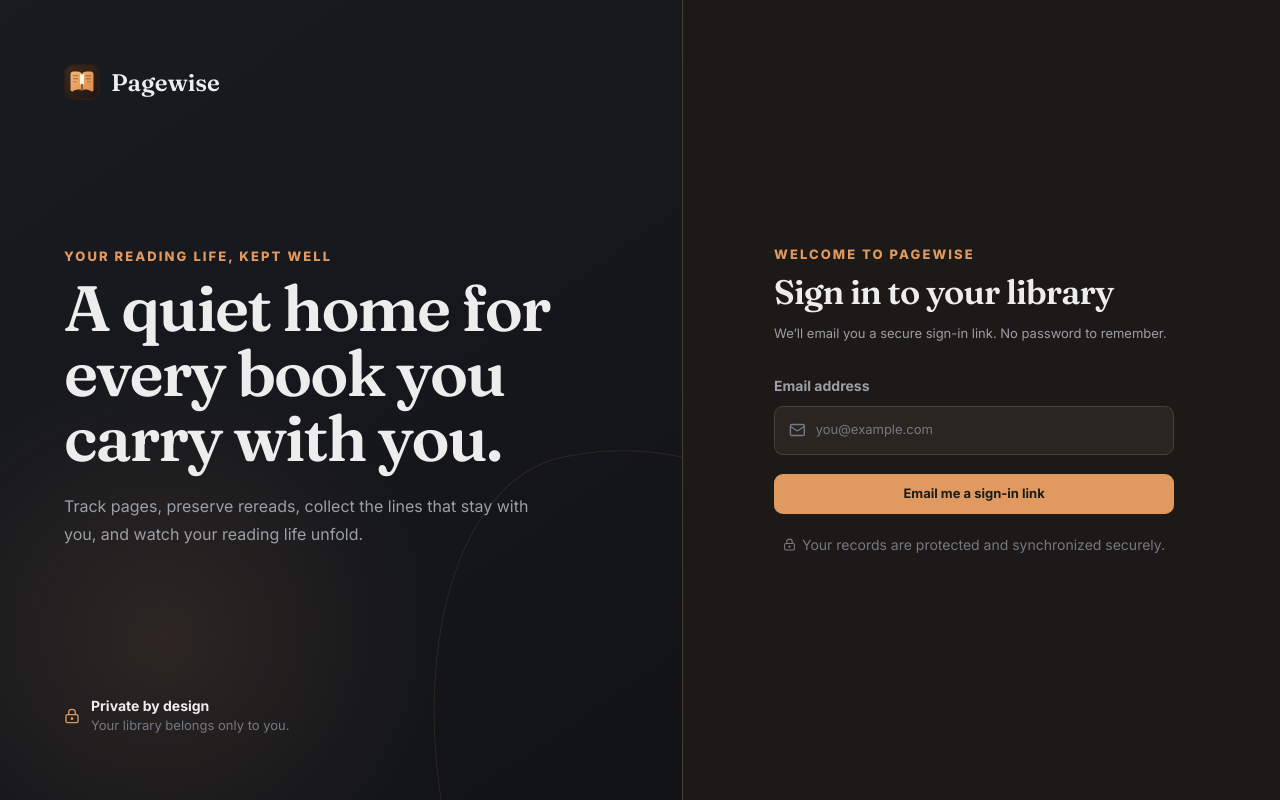
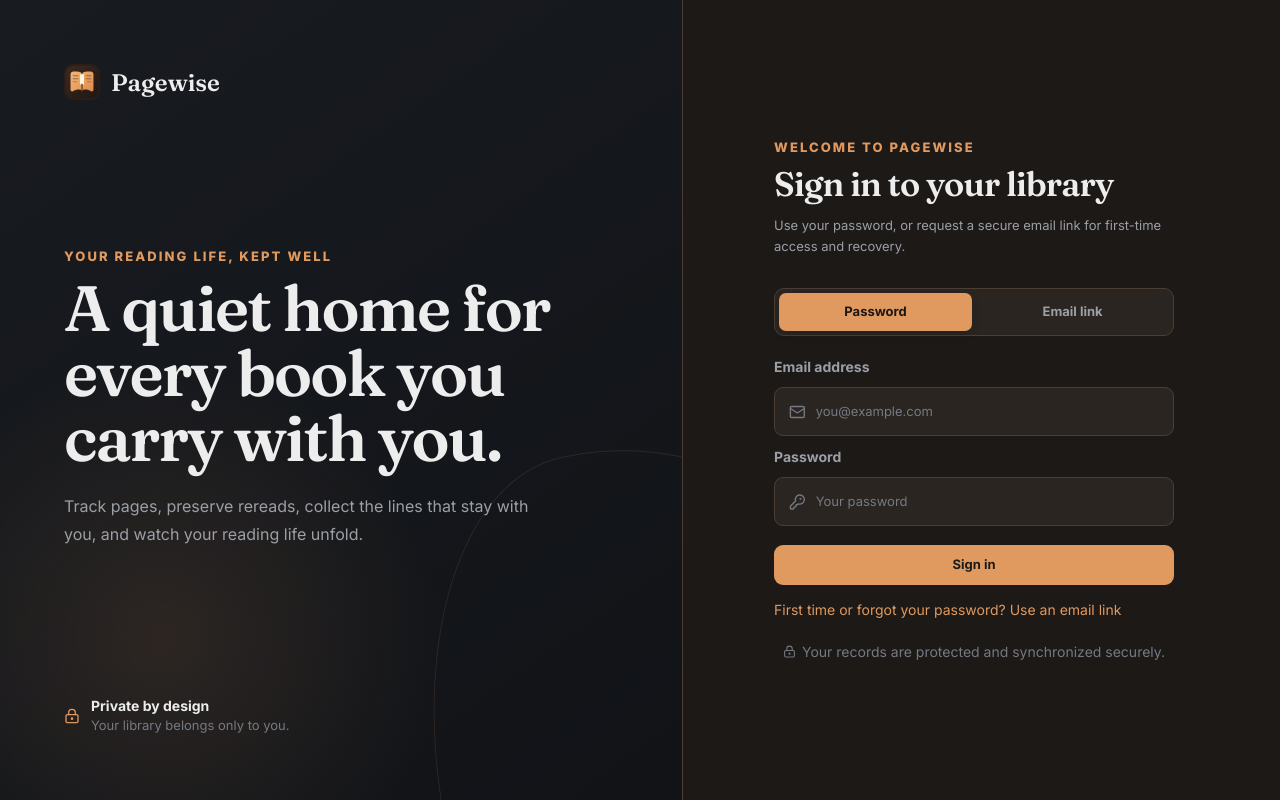
Before and after one commit to EganStark/pagewise, a Next.js app: page / in a window 1280 px wide. Built offline with nearby package versions, Linux system fonts and the light colour scheme; no server answers.

Commit message:
Add password login after magic-link verification

```diff
--- a/app/components/AuthGate.tsx
+++ b/app/components/AuthGate.tsx
@@ -3,6 +3,7 @@
 import type { Session, User } from "@supabase/supabase-js";
 import {
   CheckCircle2,
+  KeyRound,
   LoaderCircle,
   LockKeyhole,
   Mail,
@@ -11,7 +12,12 @@ import { FormEvent, useEffect, useState } from "react";
 import { isSupabaseConfigured, supabase } from "../lib/supabase";
 import PagewiseDashboard from "./PagewiseDashboard";
 
-type AuthView = "loading" | "signed-out" | "email-sent" | "signed-in";
+type AuthView =
+  | "loading"
+  | "signed-out"
+  | "email-sent"
+  | "set-password"
+  | "signed-in";
 
 async function ensureUserSettings(user: User) {
   if (!supabase) return;
@@ -34,6 +40,11 @@ export function AuthGate() {
   );
   const [session, setSession] = useState<Session | null>(null);
   const [email, setEmail] = useState("");
+  const [password, setPassword] = useState("");
+  const [passwordConfirmation, setPasswordConfirmation] = useState("");
+  const [authMethod, setAuthMethod] = useState<"password" | "magic">(
+    "password",
+  );
   const [error, setError] = useState<string | null>(null);
   const [submitting, setSubmitting] = useState(false);
 
@@ -93,7 +104,7 @@ export function AuthGate() {
           return;
         }
         setSession(data.session);
-        setView("signed-in");
+        setView("set-password");
         void ensureUserSettings(data.session.user);
         return;
       }
@@ -116,7 +127,7 @@ export function AuthGate() {
           return;
         }
         setSession(data.session);
-        setView("signed-in");
+        setView("set-password");
         void ensureUserSettings(data.session.user);
         return;
       }
@@ -164,6 +175,55 @@ export function AuthGate() {
       return;
     }
     setView("email-sent");
+  }
+
+  async function signInWithPassword(event: FormEvent<HTMLFormElement>) {
+    event.preventDefault();
+    if (!supabase || !email.trim() || !password) return;
+
+    setSubmitting(true);
+    setError(null);
+    const { data, error: signInError } =
+      await supabase.auth.signInWithPassword({
+        email: email.trim(),
+        password,
+      });
+    setSubmitting(false);
+
+    if (signInError || !data.session) {
+      setError(
+        signInError?.message || "The email or password could not be verified.",
+      );
+      return;
+    }
+    setSession(data.session);
+    setPassword("");
+    setView("signed-in");
+  }
+
+  async function savePassword(event: FormEvent<HTMLFormElement>) {
+    event.preventDefault();
+    if (!supabase) return;
+    if (password.length < 8) {
+      setError("Use at least 8 characters for your password.");
+      return;
+    }
+    if (password !== passwordConfirmation) {
+      setError("The passwords do not match.");
+      return;
+    }
+
+    setSubmitting(true);
+    setError(null);
+    const { error: updateError } = await supabase.auth.updateUser({ password });
+    setSubmitting(false);
+    if (updateError) {
+      setError(updateError.message);
+      return;
+    }
+    setPassword("");
+    setPasswordConfirmation("");
+    setView("signed-in");
   }
 
   async function signOut() {
@@ -224,9 +284,39 @@ export function AuthGate() {
               <p className="eyebrow">Welcome to Pagewise</p>
               <h2>Sign in to your library</h2>
               <p className="auth-intro">
-                We’ll email you a secure sign-in link. No password to remember.
+                Use your password, or request a secure email link for first-time
+                access and recovery.
               </p>
-              <form onSubmit={sendMagicLink} className="auth-form">
+              <div className="auth-methods" aria-label="Sign-in method">
+                <button
+                  type="button"
+                  className={authMethod === "password" ? "active" : ""}
+                  onClick={() => {
+                    setAuthMethod("password");
+                    setError(null);
+                  }}
+                >
+                  Password
+                </button>
+                <button
+                  type="button"
+                  className={authMethod === "magic" ? "active" : ""}
+                  onClick={() => {
+                    setAuthMethod("magic");
+                    setError(null);
+                  }}
+                >
+                  Email link
+                </button>
+              </div>
+              <form
+                onSubmit={
+                  authMethod === "password"
+                    ? signInWithPassword
+                    : sendMagicLink
+                }
+                className="auth-form"
+              >
                 <label htmlFor="email">Email address</label>
                 <div className="email-field">
                   <Mail size={18} />
@@ -242,6 +332,24 @@ export function AuthGate() {
                     required
                   />
                 </div>
+                {authMethod === "password" && (
+                  <>
+                    <label htmlFor="password">Password</label>
+                    <div className="email-field">
+                      <KeyRound size={18} />
+                      <input
+                        id="password"
+                        name="password"
+                        type="password"
+                        autoComplete="current-password"
+                        placeholder="Your password"
+                        value={password}
+                        onChange={(event) => setPassword(event.target.value)}
+                        required
+                      />
+                    </div>
+                  </>
+                )}
                 {error && (
                   <p className="form-error" role="alert">
                     {error}
@@ -253,18 +361,110 @@ export function AuthGate() {
                 >
                   {submitting ? (
                     <>
-                      <LoaderCircle size={18} className="spin" /> Sending link…
+                      <LoaderCircle size={18} className="spin" />
+                      {authMethod === "password"
+                        ? "Signing in…"
+                        : "Sending link…"}
                     </>
+                  ) : authMethod === "password" ? (
+                    "Sign in"
                   ) : (
                     "Email me a sign-in link"
                   )}
                 </button>
               </form>
+              {authMethod === "password" && (
+                <button
+                  type="button"
+                  className="text-button auth-back"
+                  onClick={() => {
+                    setAuthMethod("magic");
+                    setError(null);
+                  }}
+                >
+                  First time or forgot your password? Use an email link
+                </button>
+              )}
               <p className="auth-footnote">
                 <LockKeyhole size={13} /> Your records are protected and
                 synchronized securely.
               </p>
             </>
+          )}
+
+          {view === "set-password" && (
+            <div className="password-setup">
+              <span className="success-mark">
+                <CheckCircle2 size={27} />
+              </span>
+              <p className="eyebrow">Email verified</p>
+              <h2>Create your password</h2>
+              <p className="auth-intro">
+                Use this password with your email next time. Pagewise never
+                stores it; Supabase protects it securely.
+              </p>
+              <form onSubmit={savePassword} className="auth-form">
+                <label htmlFor="new-password">New password</label>
+                <div className="email-field">
+                  <KeyRound size={18} />
+                  <input
+                    id="new-password"
+                    type="password"
+                    autoComplete="new-password"
+                    minLength={8}
+                    placeholder="At least 8 characters"
+                    value={password}
+                    onChange={(event) => setPassword(event.target.value)}
+                    required
+                  />
+                </div>
+                <label htmlFor="confirm-password">Confirm password</label>
+                <div className="email-field">
+                  <KeyRound size={18} />
+                  <input
+                    id="confirm-password"
+                    type="password"
+                    autoComplete="new-password"
+                    minLength={8}
+                    placeholder="Repeat your password"
+                    value={passwordConfirmation}
+                    onChange={(event) =>
+                      setPasswordConfirmation(event.target.value)
+                    }
+                    required
+                  />
+                </div>
+                {error && (
+                  <p className="form-error" role="alert">
+                    {error}
+                  </p>
+                )}
+                <button
+                  className="button button-primary auth-submit"
+                  disabled={submitting}
+                >
+                  {submitting ? (
+                    <>
+                      <LoaderCircle size={18} className="spin" /> Saving…
+                    </>
+                  ) : (
+                    "Save password and continue"
+                  )}
+                </button>
+              </form>
+              <button
+                type="button"
+                className="text-button auth-back"
+                onClick={() => {
+                  setPassword("");
+                  setPasswordConfirmation("");
+                  setError(null);
+                  setView("signed-in");
+                }}
+              >
+                Skip for now
+              </button>
+            </div>
           )}
 
           {view === "email-sent" && (
```
Also changed, not shown: app/globals.css.
